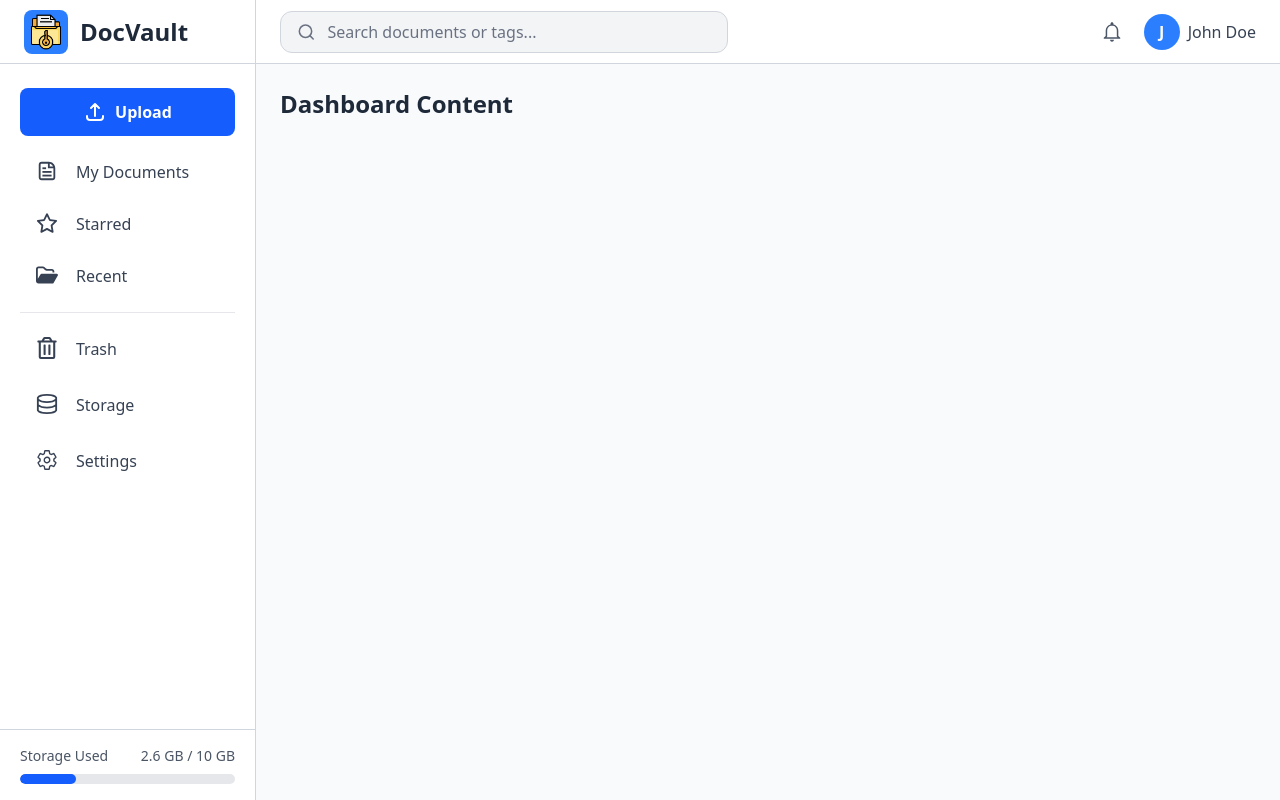
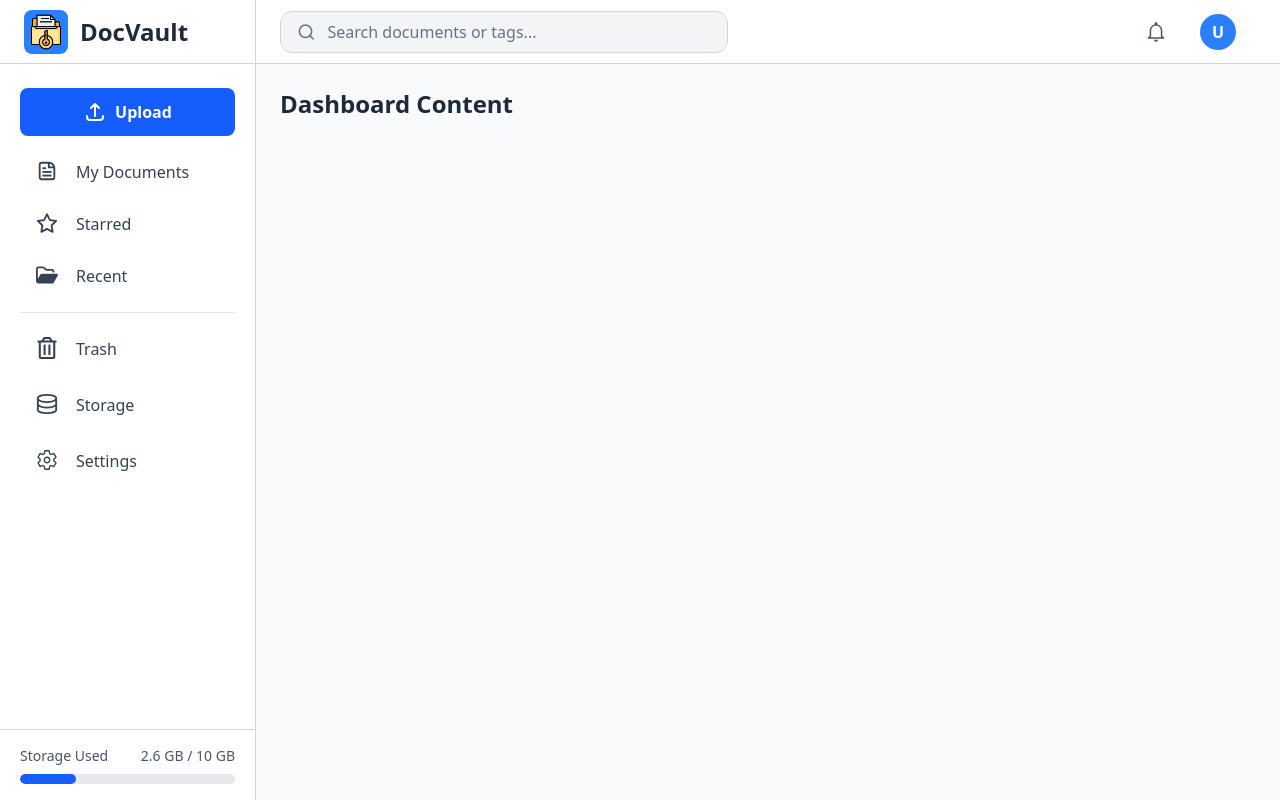
Before and after one commit to adityarajsrv/DocVault, a React (Vite) app in the folder frontend/: page /dashboard in a window 1280 px wide. Built offline with nearby package versions, Linux system fonts and the light colour scheme.

Commit message:
Updated ui of navbar and sidebar components

```diff
--- a/frontend/src/components/Navbar.jsx
+++ b/frontend/src/components/Navbar.jsx
@@ -1,7 +1,31 @@
-import { FiSearch } from "react-icons/fi";
+import { useState, useRef, useEffect } from "react";
+import { FiSearch, FiLogOut, FiSettings } from "react-icons/fi";
 import { IoMdNotificationsOutline } from "react-icons/io";
+import { useAuth } from "../context/AuthContext";
 
 const Navbar = () => {
+  const { user, logout } = useAuth();
+  const [open, setOpen] = useState(false);
+  const dropdownRef = useRef(null);
+
+  const initials = user?.fullName
+    ? user.fullName
+        .split(" ")
+        .map((n) => n[0])
+        .join("")
+        .toUpperCase()
+    : "U";
+
+  useEffect(() => {
+    const handleClickOutside = (e) => {
+      if (dropdownRef.current && !dropdownRef.current.contains(e.target)) {
+        setOpen(false);
+      }
+    };
+    document.addEventListener("mousedown", handleClickOutside);
+    return () => document.removeEventListener("mousedown", handleClickOutside);
+  }, []);
+
   return (
     <div className="w-full h-16 bg-white border-b border-gray-300 flex items-center px-6 justify-between">
       <div className="w-full max-w-md">
@@ -14,18 +38,46 @@ const Navbar = () => {
           />
         </div>
       </div>
-      <div className="flex items-center gap-3">
-        <button className="cursor-pointer relative p-2 rounded-full hover:bg-gray-100 transition">
+      <div className="flex items-center gap-3 relative" ref={dropdownRef}>
+        <button className="p-2 rounded-full hover:bg-gray-100 transition cursor-pointer">
           <IoMdNotificationsOutline className="w-6 h-6 text-gray-600" />
         </button>
-        <div className="flex items-center gap-2 cursor-pointer">
+        <button
+          onClick={() => setOpen((prev) => !prev)}
+          className="flex items-center gap-2 cursor-pointer hover:bg-gray-100 px-3 py-2 rounded-lg transition"
+        >
           <div className="w-9 h-9 bg-blue-500 rounded-full flex items-center justify-center text-white font-semibold">
-            J
+            {initials}
           </div>
           <span className="text-gray-700 font-medium hidden sm:block">
-            John Doe
+            {user?.fullName}
           </span>
-        </div>
+        </button>
+        {open && (
+          <div
+            className="absolute right-0 top-14 w-56 bg-white border border-gray-200 rounded-xl shadow-xl py-2 z-50
+                  animate-in fade-in zoom-in-95 duration-150"
+          >
+            <div className="px-4 py-2">
+              <p className="text-sm font-semibold text-gray-800">
+                {user?.fullName}
+              </p>
+              <p className="text-xs text-gray-500 truncate">{user?.email}</p>
+            </div>
+            <div className="my-2 border-t border-gray-200" />
+            <button className="w-full flex items-center gap-3 px-4 py-2.5 text-sm text-gray-700 hover:bg-gray-100 transition">
+              <FiSettings className="w-4 h-4 text-gray-500" />
+              Settings
+            </button>
+            <button
+              onClick={logout}
+              className="w-full flex items-center gap-3 px-4 py-2.5 text-sm text-red-600 hover:bg-red-50 transition"
+            >
+              <FiLogOut className="w-4 h-4" />
+              Logout
+            </button>
+          </div>
+        )}
       </div>
     </div>
   );
--- a/frontend/src/components/Sidebar.jsx
+++ b/frontend/src/components/Sidebar.jsx
@@ -23,7 +23,7 @@ const Sidebar = () => {
         <h1 className="text-2xl font-semibold text-gray-800">DocVault</h1>
       </div>
       <div className="flex flex-col flex-1 px-5 pt-6 space-y-3">
-        <button className="flex items-center justify-center gap-2 py-3 bg-blue-600 text-white rounded-lg hover:bg-blue-700 transition">
+        <button className="cursor-pointer flex items-center justify-center gap-2 py-3 bg-blue-600 text-white rounded-lg hover:bg-blue-700 transition">
           <HiOutlineUpload className="w-6 h-6 " />
           <span className="text-base font-semibold">Upload</span>
         </button>
@@ -59,7 +59,7 @@ const Sidebar = () => {
 
 const SidebarItem = ({ icon, label }) => {
   return (
-    <button className="w-full flex items-center gap-4 px-4 py-3 rounded-lg text-gray-700 hover:bg-blue-50 hover:text-blue-600 transition">
+    <button className="cursor-pointer w-full flex items-center gap-4 px-4 py-3 rounded-lg text-gray-700 hover:bg-blue-50 hover:text-blue-600 transition">
       <span className="w-6 h-6 text-[22px]">{icon}</span>
       <span className="text-base font-medium">{label}</span>
     </button>
```
